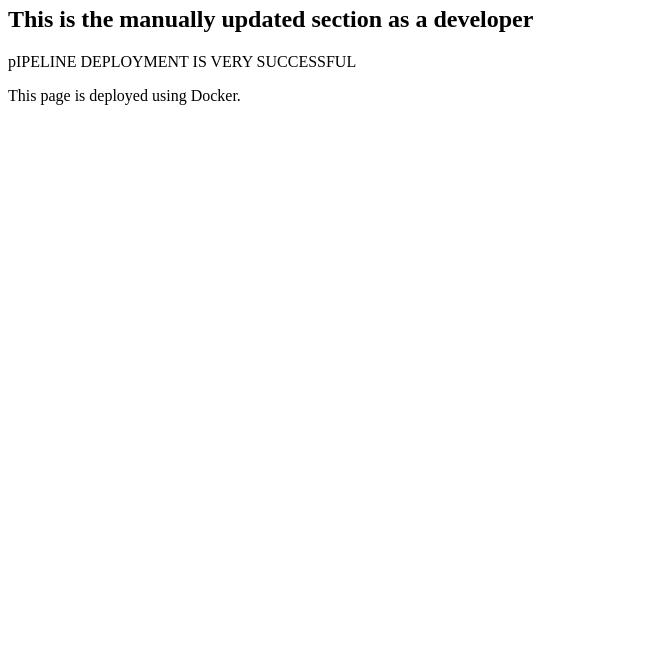
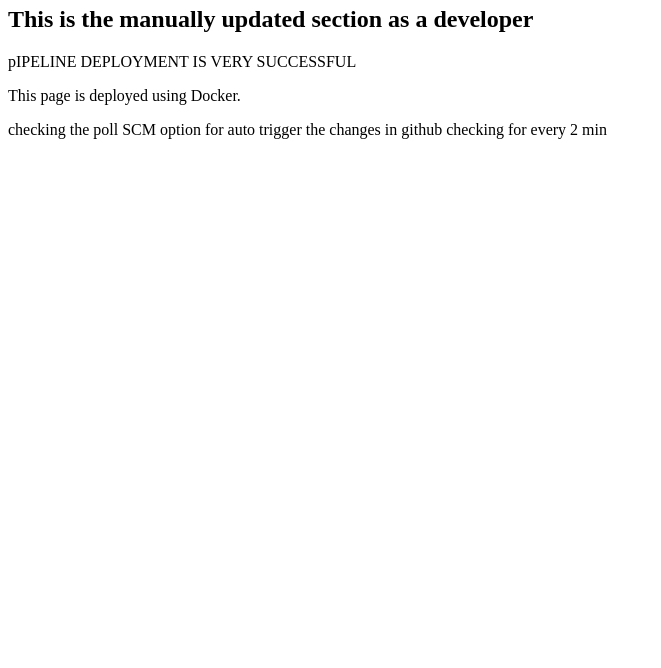
Before and after one commit to pragadeeshr1997/devops-beginnerproject, a plain HTML site: page index.html in a window 1280 px wide. Shown: the part 132-800 px from the top of the page, without its empty margins (0-661 px from the left). Drawn offline with Linux system fonts and the light colour scheme.

Commit message:
last line again edited

```diff
--- a/index.html
+++ b/index.html
@@ -9,6 +9,6 @@
     <h2>This is the manually updated section as a developer</h2>
     <P>pIPELINE DEPLOYMENT IS VERY SUCCESSFUL<P>
     <p>This page is deployed using Docker.</p>
-    <p><checking the poll SCM option for auto trigger the changes in github checking for every 2 min </p>
+    <p>checking the poll SCM option for auto trigger the changes in github checking for every 2 min </p>
 </body>
 </html>
```
